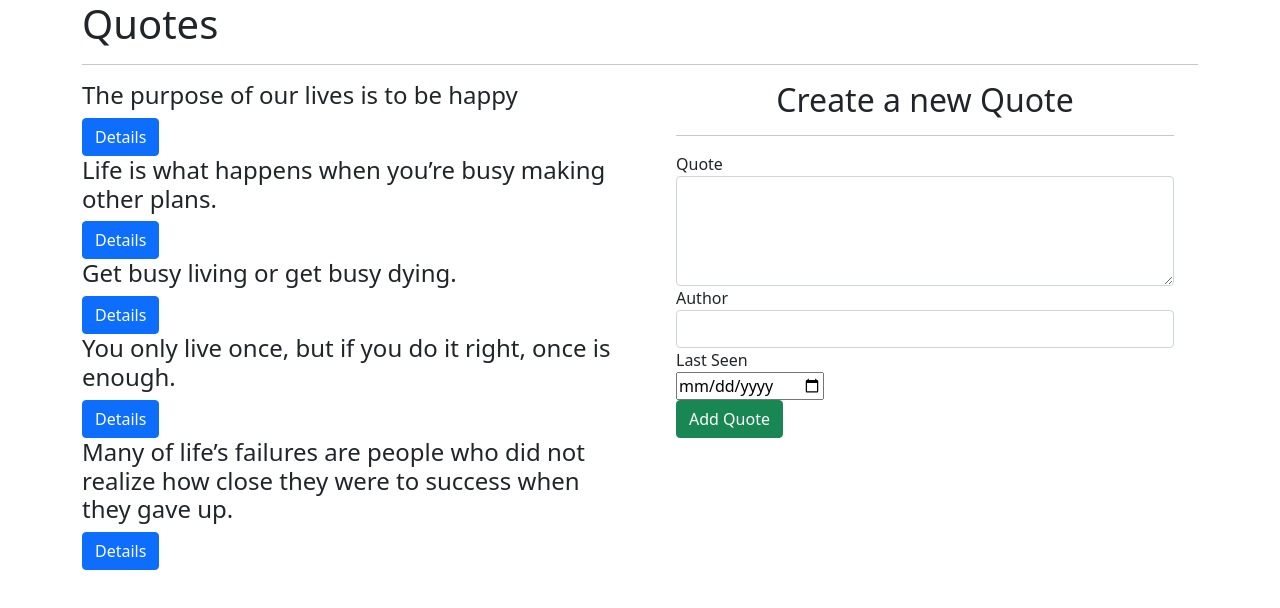
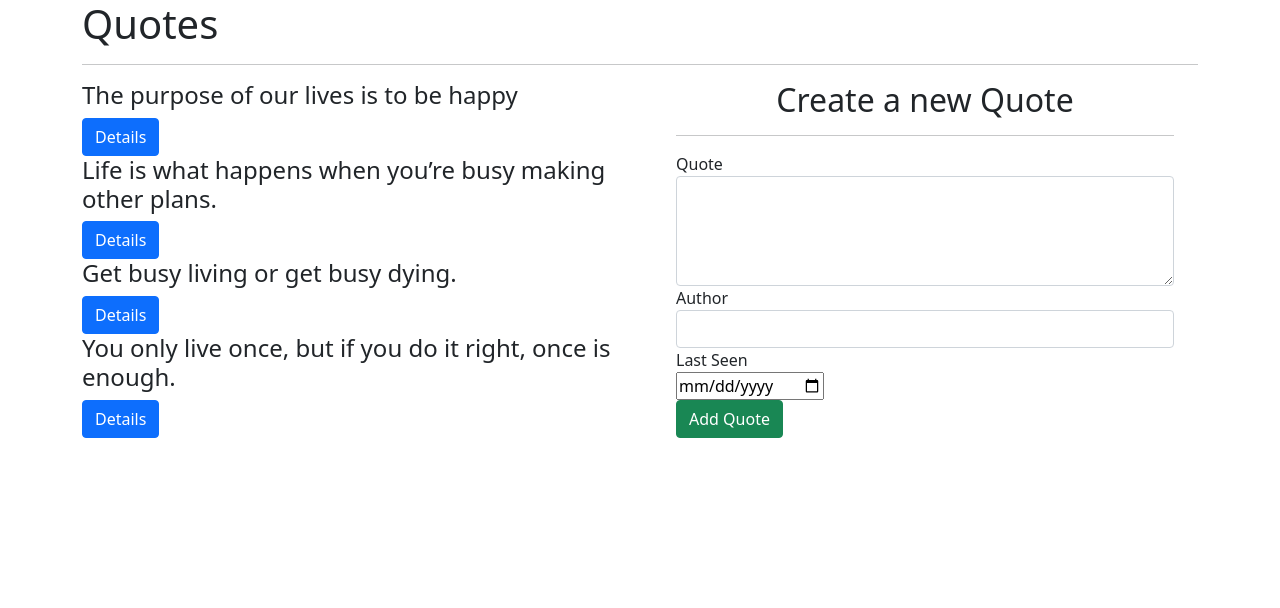
Before and after one commit to Ahmed-moringa/Quotes, an Angular app: page / in a window 1280 px wide. Shown: the top 608 px of the page. Built offline with nearby package versions, Linux system fonts and the light colour scheme.

Commit message:
reduced array by oen

```diff
--- a/src/app/quote/quote.component.ts
+++ b/src/app/quote/quote.component.ts
@@ -12,7 +12,7 @@ export class QuoteComponent implements OnInit {
     new Quote (2, 'Life is what happens when you’re busy making other plans.', 'John Lennon',new Date (1999,10.10)),
     new Quote (3, 'Get busy living or get busy dying.', 'Stephen King',new Date (1999,10.10)),
     new Quote (4, 'You only live once, but if you do it right, once is enough.', 'Mae West',new Date (1999,10.10)),
-    new Quote (5, 'Many of life’s failures are people who did not realize how close they were to success when they gave up.', 'Thomas A.Edison',new Date (1999,10.10)),
+
   ];
   toggleDetails(index){
     this.quotes[index].showDescription = !this.quotes[index].showDescription;
```
